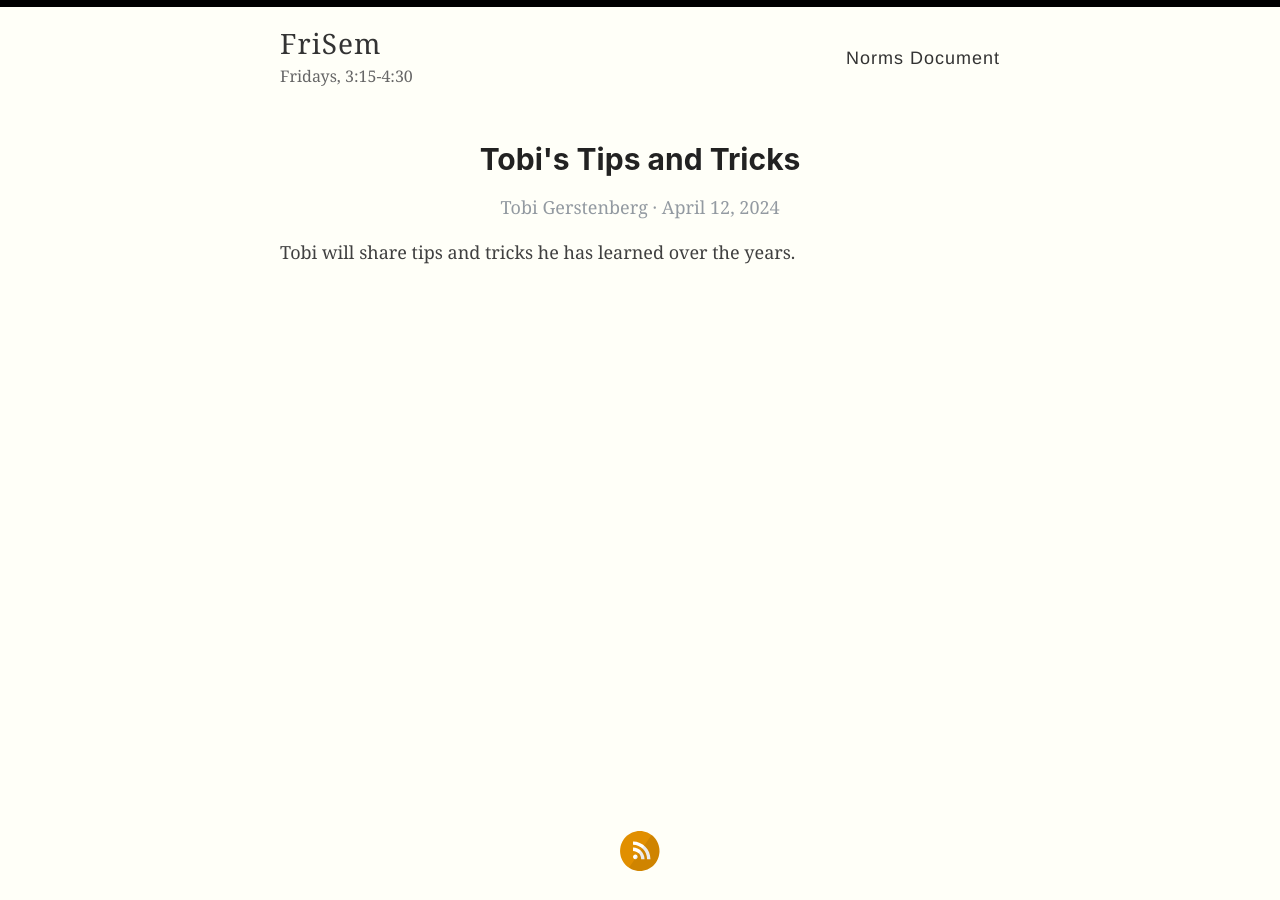
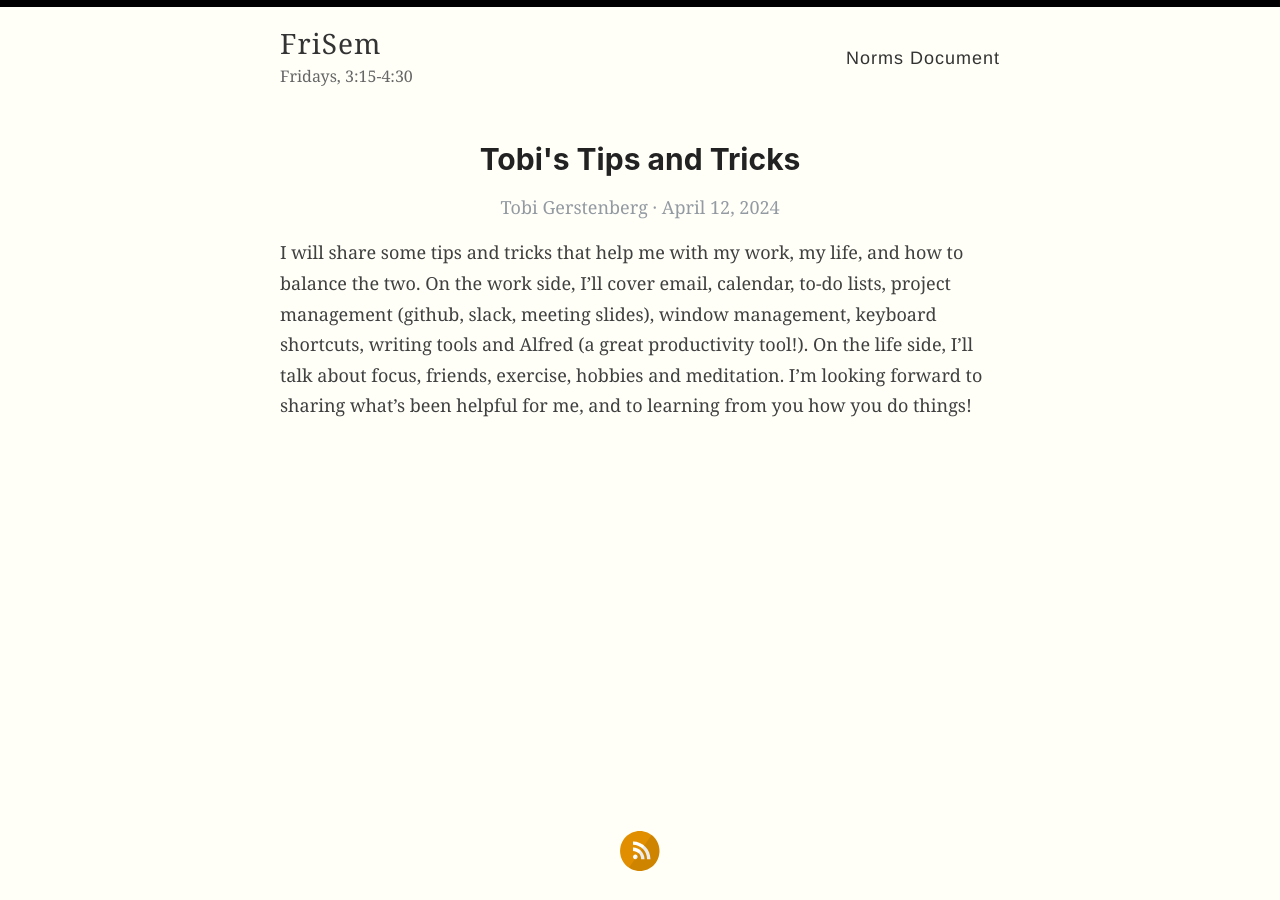
Before and after one commit to frisem/frisem.github.io, a Jekyll site: the page built from _posts/2024-04-12-Tobi-Gerstenberg.md, in a window 1280 px wide. Built offline with Jekyll 4.4.1, drawn with Linux system fonts in a browser that asks for light colours.

Commit message:
gobi terstengberg

```diff
--- a/_posts/2024-04-12-Tobi-Gerstenberg.md
+++ b/_posts/2024-04-12-Tobi-Gerstenberg.md
@@ -4,4 +4,4 @@ title: Tobi's Tips and Tricks
 speaker: Tobi Gerstenberg
 ---
 
-Tobi will share tips and tricks he has learned over the years.
+I will share some tips and tricks that help me with my work, my life, and how to balance the two. On the work side, I'll cover email, calendar, to-do lists, project management (github, slack, meeting slides), window management, keyboard shortcuts, writing tools and Alfred (a great productivity tool!). On the life side, I'll talk about focus, friends, exercise, hobbies and meditation. I'm looking forward to sharing what's been helpful for me, and to learning from you how you do things!
```
